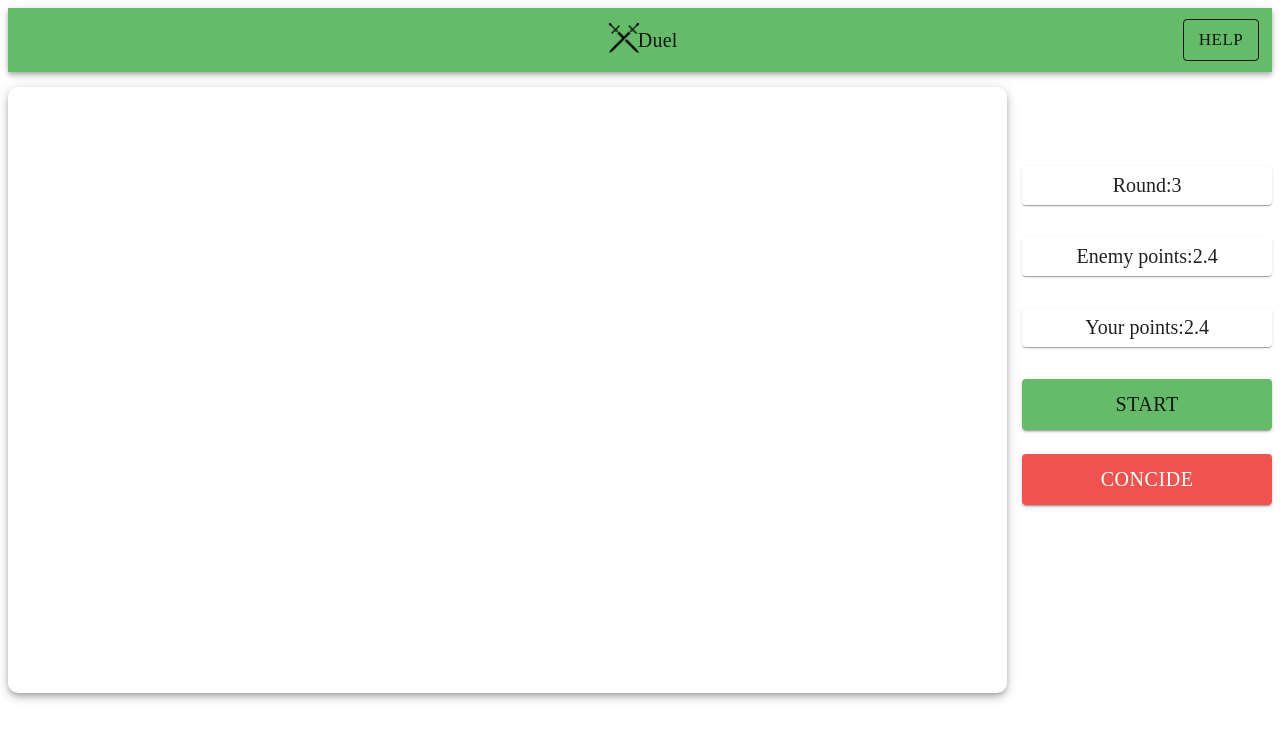
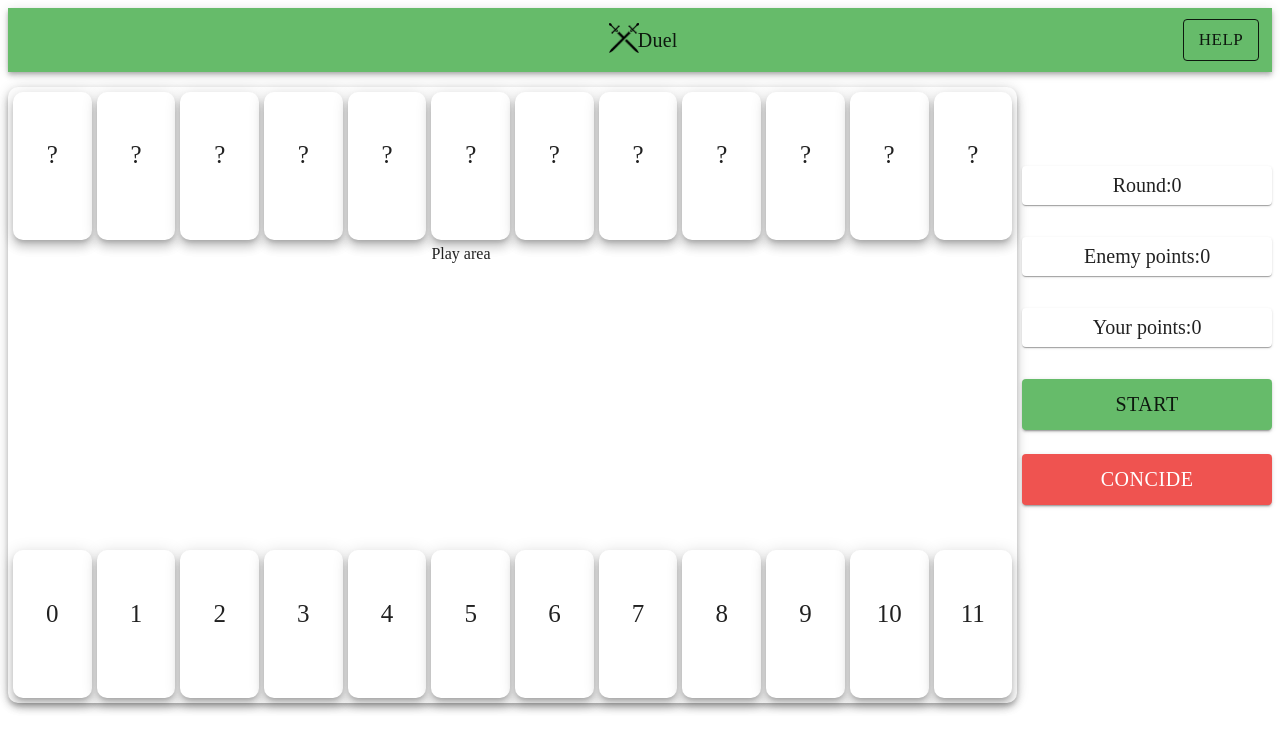
Before and after one commit to AlexDen30/Duel, a React (Create React App) app in the folder duel/: page / in a window 1280 px wide. Shown: the top 750 px of the page. Built offline with nearby package versions, Linux system fonts and the light colour scheme.

Commit message:
Game area, cards, connection to store

```diff
--- /dev/null
+++ b/duel/src/components/Card.jsx
@@ -0,0 +1,37 @@
+import React from 'react';
+import { makeStyles } from '@material-ui/core/styles';
+import Paper from '@material-ui/core/Paper';
+
+const useStyles = makeStyles((theme) => ({
+
+    paper: {
+      display: 'grid',
+      gridTemplate: '2fr 2fr 2fr/2fr 2fr 2fr',
+      width: '100%',
+      height: '100%',
+      borderRadius: '10px',
+
+    },
+
+    num: {
+        gridArea: '2/2/3/3',
+        fontFamily: 'cursive',
+        fontSize: 25,
+        textAlign: 'center'
+    }
+
+  }));
+
+const Card = (props) => {
+
+    const classes = useStyles();
+
+    return (
+        <Paper elevation={7} className={classes.paper}>
+            <div className={classes.num}>{props.show === true ? props.number : '?'}</div>
+        </Paper>
+    );
+}
+
+
+export default Card;
--- a/duel/src/components/Game.jsx
+++ b/duel/src/components/Game.jsx
@@ -3,10 +3,16 @@ import { makeStyles } from '@material-ui/core/styles';
 import Paper from '@material-ui/core/Paper';
 import Grid from '@material-ui/core/Grid';
 import { Button } from '@material-ui/core';
+import { connect } from 'react-redux';
+import Card from './Card';
 
 const useStyles = makeStyles((theme) => ({
 
     paper: {
+      display: 'grid',
+      gridTemplate: 'repeat(4, 1fr) / repeat(12, 1fr)',
+      gap: '5px',
+      padding: '5px',
       width: '100%',
       height: '100%',
       borderRadius: '10px'
@@ -20,12 +26,54 @@ const Game = (props) => {
 
     const classes = useStyles();
 
+    const aiC = props.aiCards.map((item,ind) => {
+        return (
+            <Card
+            key={ind.toString()}
+            show={false}
+            style={{gridArea: `1/${ind+1}/2/${ind+2}`}}
+        />
+        )
+    })
+
+    const plC = props.aiCards.map((item,ind) => {
+        return (
+            <Card
+            key={ind.toString()}
+            show={true}
+            number={item}
+            style={{gridArea: `4/${ind+1}/5/${ind+2}`}}
+        />
+        )
+    })
+
     return (
         <Paper elevation={5} className={classes.paper}>
-
-
+            {aiC}
+            <div style={{gridArea: '2/6/4/7'}}>
+                Play area
+            </div>
+            <div style={{gridArea: '2/1/4/6'}}></div>
+            <div style={{gridArea: '2/7/4/13'}}></div>
+            {plC}
         </Paper>
     );
 }
 
-export default Game;
+const mapDispatchToProps = (dispatch) => {
+    return {
+    //   login: (email, password) => {
+    //     dispatch(loginThunkCreator(email, password));
+    //   },
+    }
+  }
+
+  const mapStateToProps = (state) => {
+    return {
+      aiCards: state.game.aiCards,
+      playerCards: state.game.playerCards,
+    }
+  }
+
+
+export default connect(mapStateToProps, mapDispatchToProps)(Game);
--- a/duel/src/components/InfoPanel.jsx
+++ b/duel/src/components/InfoPanel.jsx
@@ -3,6 +3,7 @@ import { makeStyles } from '@material-ui/core/styles';
 import Paper from '@material-ui/core/Paper';
 import Grid from '@material-ui/core/Grid';
 import { Button } from '@material-ui/core';
+import { connect } from 'react-redux';
 
 const useStyles = makeStyles((theme) => ({
 
@@ -33,13 +34,13 @@ const InfoPanel = (props) => {
 
         <Grid container direction="column" justify="space-around" spacing={3} padding="40px">
             <Grid item >
-            <Paper className={classes.paper}>Round:{12/4}</Paper>
+            <Paper className={classes.paper}>Round:{props.round}</Paper>
             </Grid>
             <Grid item >
-            <Paper className={classes.paper}>Enemy points:{12/5}</Paper>
+            <Paper className={classes.paper}>Enemy points:{props.aiPoints}</Paper>
             </Grid>
             <Grid item >
-            <Paper className={classes.paper}>Your points:{12/5}</Paper>
+            <Paper className={classes.paper}>Your points:{props.plPoints}</Paper>
             </Grid>
             <Grid item >
                 <Button variant="contained" color='primary' size="large" className={classes.button}>
@@ -57,4 +58,13 @@ const InfoPanel = (props) => {
     );
 }
 
-export default InfoPanel;
+const mapStateToProps = (state) => {
+
+    return {
+        round: state.game.currentRound,
+        aiPoints: state.game.aiPoints,
+        plPoints: state.game.playerPoints
+    }
+}
+
+export default connect(mapStateToProps, null)(InfoPanel);
```
